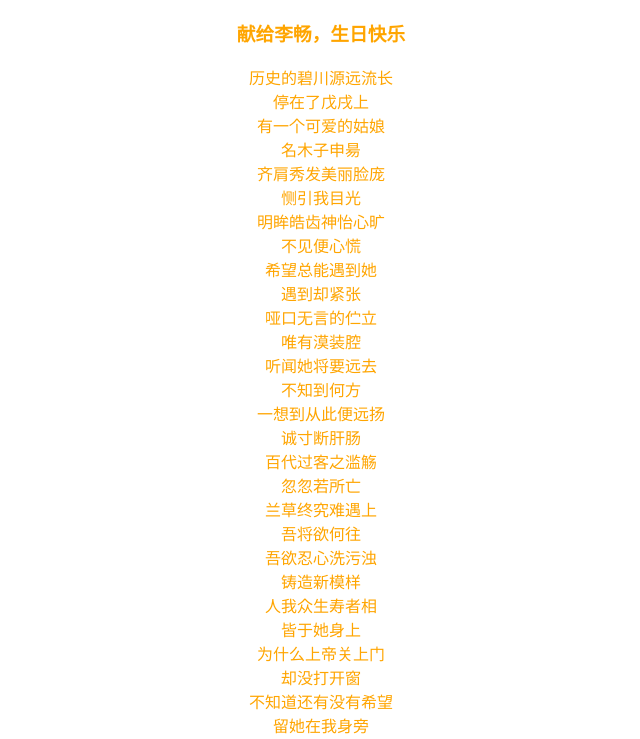
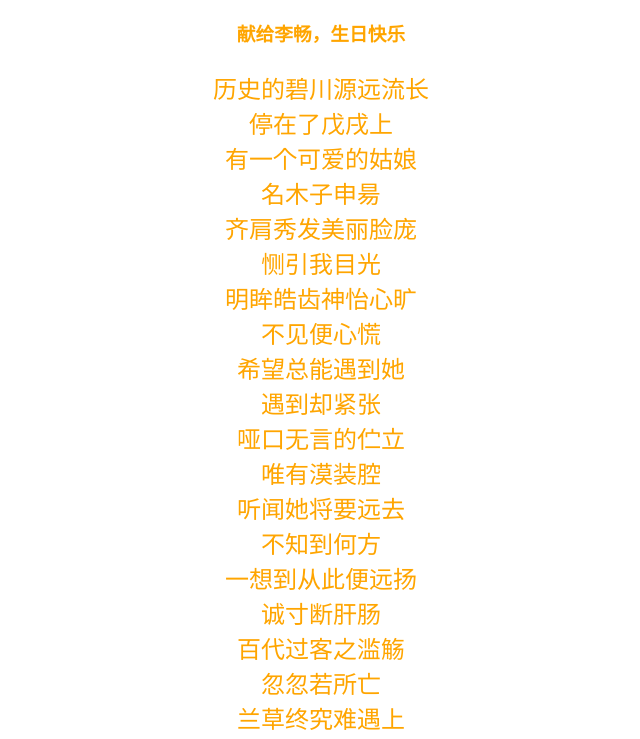
Before and after one commit to LloydFinch/nodejs_code, a plain HTML site: page study2/s_web/birthday.html in a window 1280 px wide. Shown: the part 61-800 px from the top of the page, without its empty margins (319-959 px from the left). Drawn offline with Linux system fonts and the light colour scheme.

Commit message:
fix font-size

```diff
--- a/study2/s_web/birthday.html
+++ b/study2/s_web/birthday.html
@@ -8,7 +8,7 @@
 <body style="text-align:center;">
 	<h1 style="color: orange;">Happy Birthday</h1>
 	<h3 style="color: orange;">献给李畅，生日快乐</h3>
-	<p style="color: orange;">
+	<p style="color: orange; font-size: 1.5em">
 
 		历史的碧川源远流长<br>
 		停在了戊戌上<br>
```
